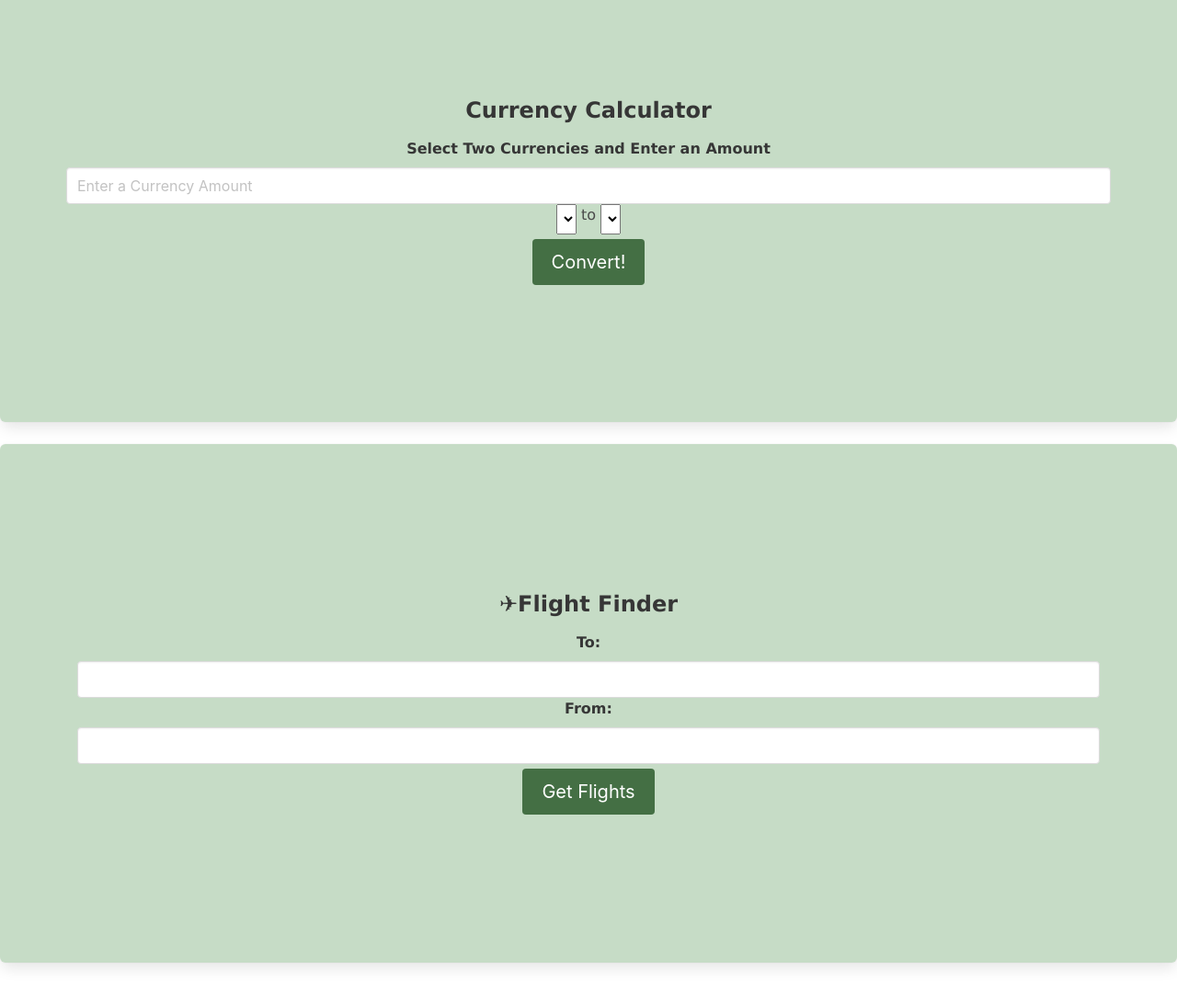
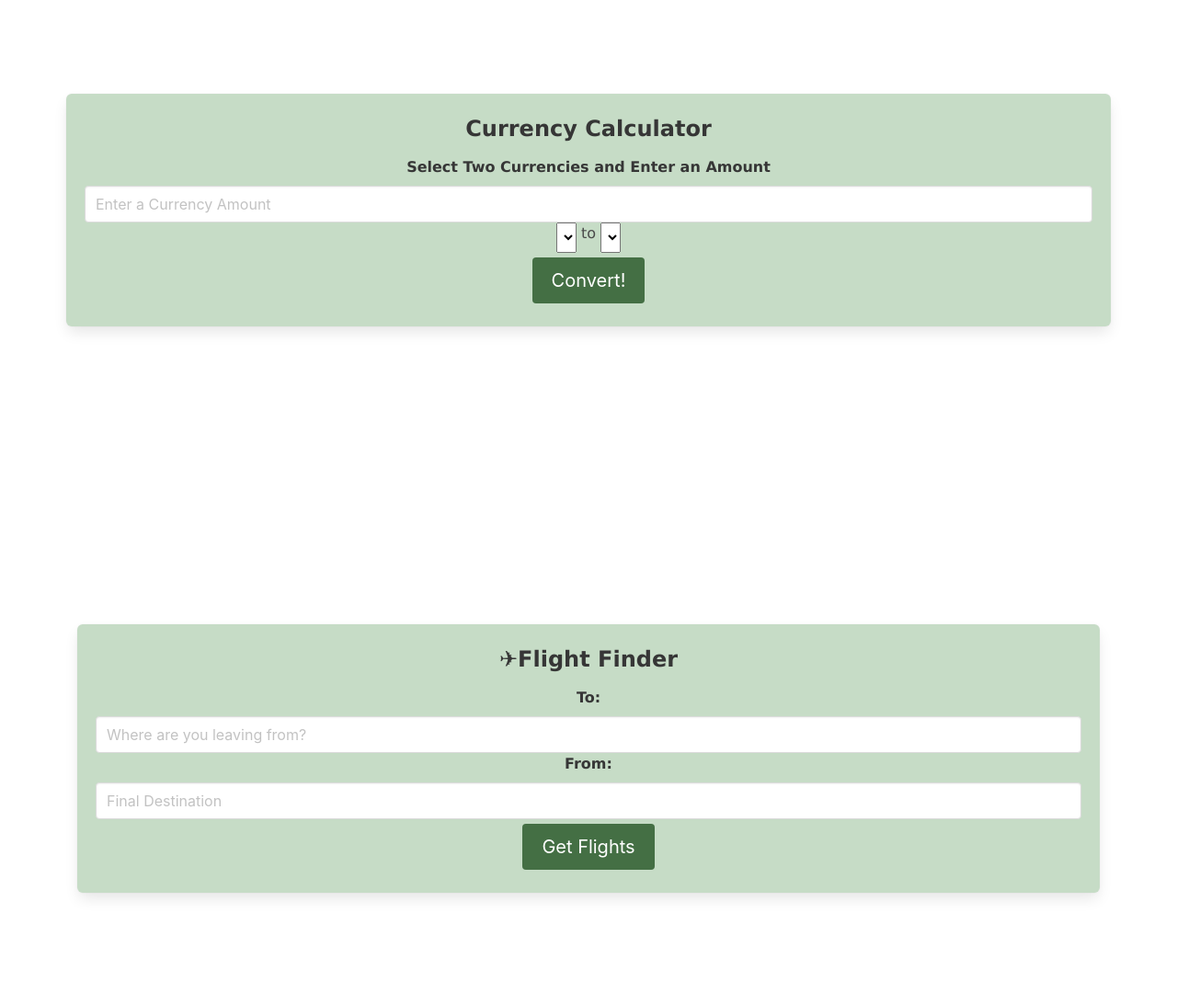
Before and after one commit to crcarmen23/europe-in-your-pocket, a plain HTML site: page index.html in a window 1280 px wide. Shown: the part 540-1632 px from the top of the page at 92% size. Before the commit the page ends 1611 px from the top, so only its background shows below. Drawn offline with nearby package versions, Linux system fonts and the light colour scheme; no server answers.

Commit message:
rearranged boxes and added placeholders

```diff
--- a/index.html
+++ b/index.html
@@ -42,10 +42,10 @@
   </figure>
 
   <div class="sections" id="container-left">
-    <div class="section is-medium box" id="currency-calculator">
-      <h2 class="label is-large">Currency Calculator</h2>
+    <div class="section is-medium" id="currency-calculator">
+      <form class="box" id="search-form" method="post">
+        <h2 class="label is-large">Currency Calculator</h2>
       <p class="label">Select Two Currencies and Enter an Amount</p>
-      <form id="search-form" method="post">
         <input class="input" id="calculator-input" type="text" placeholder="Enter a Currency Amount" />
         <br>
         <select class="select" id="dropListInput"></select>
@@ -58,15 +58,15 @@
       <h6><strong><span id="calculator-output"></span></strong></h6>
     </div>
 
-    <div class="section is-medium box" id="flight-finder">
+    <div class="section is-medium" id="flight-finder">
       <div class="tile is-parent is-vertical is-success">
-        <h3 class="label is-large">&#9992Flight Finder</h3>
-        <form id="flight-search-form">
+        <form class="box" id="flight-search-form">
+            <h3 class="label is-large">&#9992Flight Finder</h3>
             <h5 class="label">To:</h5>
-          <input class="input" id="flight-city" type="text" />
+          <input class="input" id="flight-city" type="text" placeholder="Where are you leaving from?" />
           <br>
           <h5 class="label">From:</h5>
-          <input class="input" id="flight-city" type="text" />
+          <input class="input" id="flight-city" type="text" placeholder="Final Destination"/>
           <button type="submit" class="button is-medium is-info">Get Flights</button>
         </form>
       </div>
```
